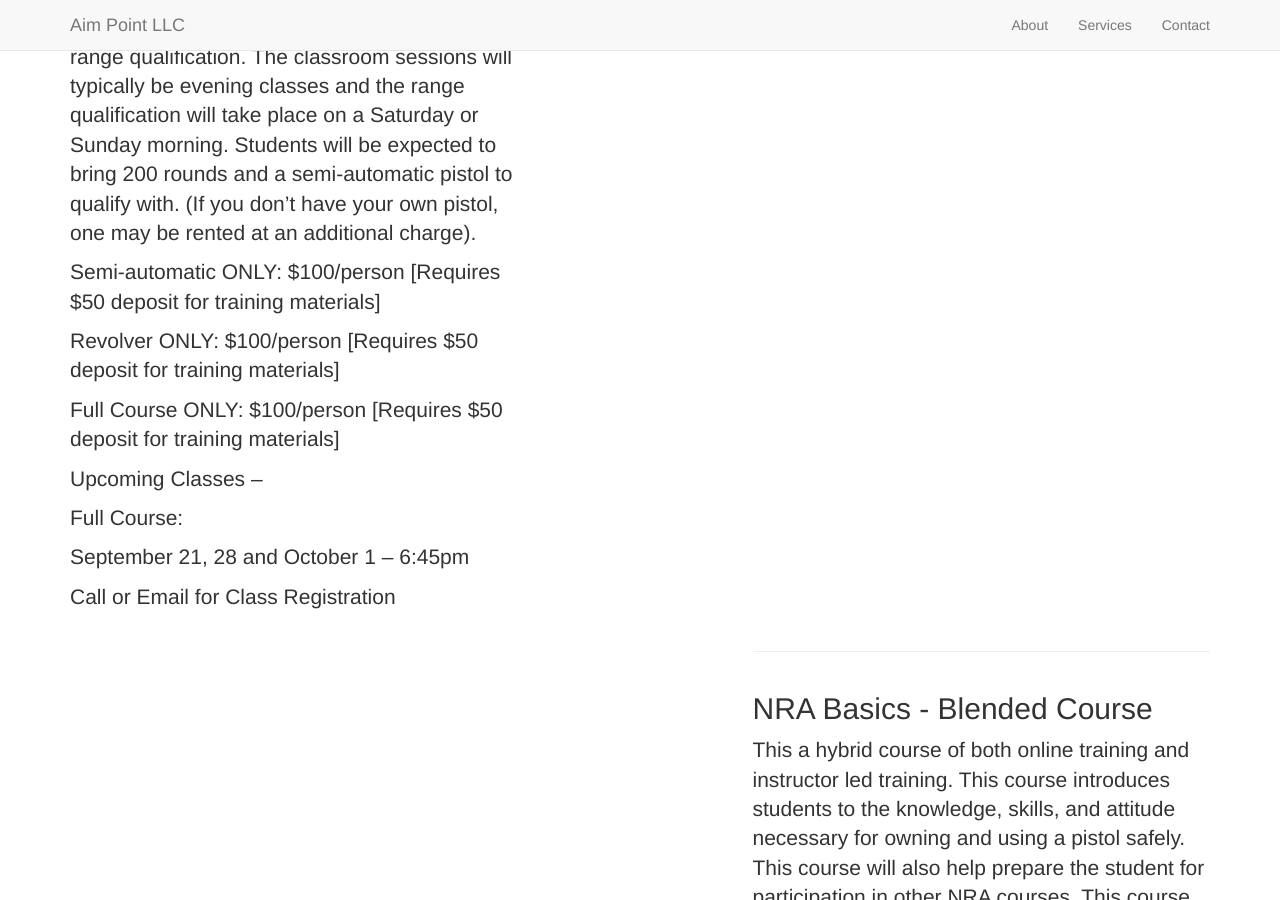
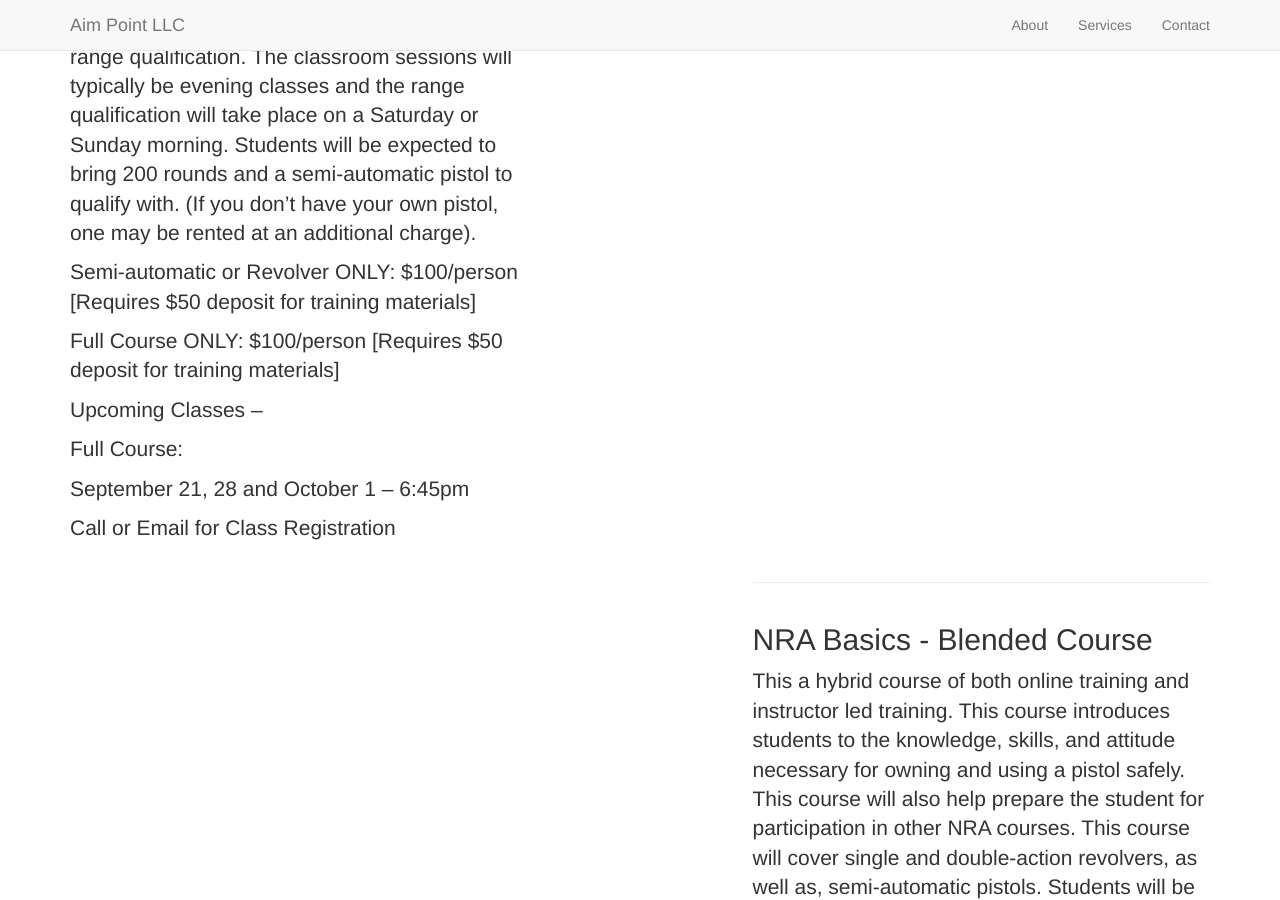
Before and after one commit to aimpoint/aimpoint.github.io, a Jekyll site: the page built from _posts/2016-1-4-basics1.markdown, in a window 1280 px wide and 900 px high, scrolled down 1316 px. Built offline with Jekyll 4.4.1, drawn with Linux system fonts in a browser that asks for light colours; nearby versions of some CDN libraries; library files that are not in the unit come from our copies.

Commit message:
Update 2016-1-4-basics1.markdown

```diff
--- a/_posts/2016-1-4-basics1.markdown
+++ b/_posts/2016-1-4-basics1.markdown
@@ -8,11 +8,10 @@ description: |
 This course introduces students to the knowledge, skills, and attitude necessary for owning and using a pistol safely. This course will also help prepare the student for participation in other NRA courses. This is an instructor led only training. The course will be broken down into three segments, two classroom sessions and range qualification.  The classroom sessions will typically be evening classes and the range qualification will take place on a Saturday or Sunday morning.  Students will be expected to bring 200 rounds and a semi-automatic pistol to qualify with. (If you don't have your own pistol, one may be rented at an additional charge).
 
 
-Semi-automatic ONLY: $100/person [Requires $50 deposit for training materials]
-
-Revolver ONLY: $100/person [Requires $50 deposit for training materials]
+Semi-automatic or Revolver ONLY: $100/person [Requires $50 deposit for training materials]
 
 Full Course ONLY:  $100/person  [Requires $50 deposit for training materials]
+
 
 
 Upcoming Classes --
```
